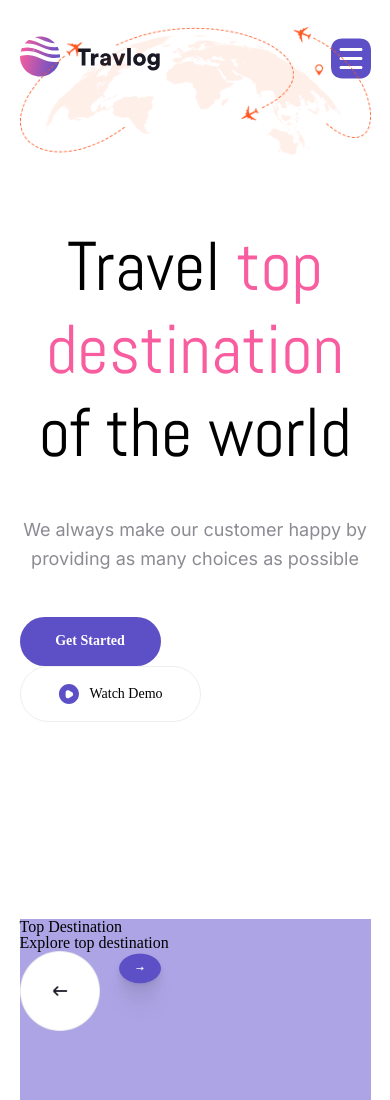
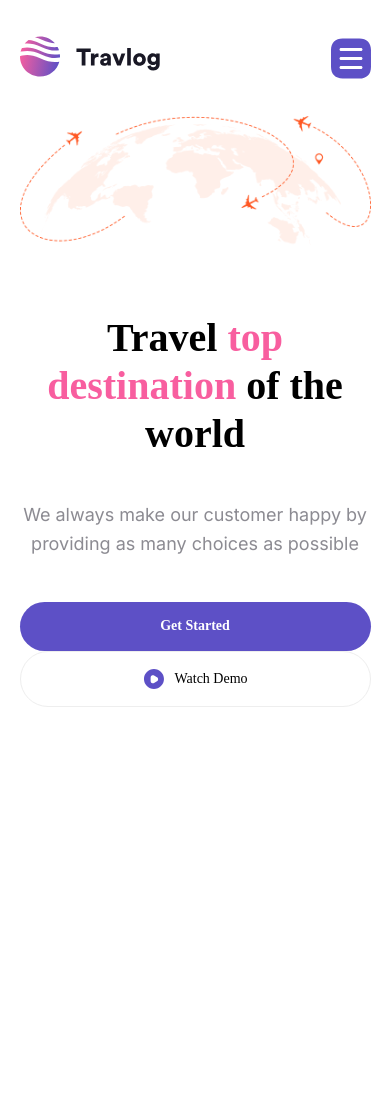
Before and after one commit to ketiladzeshotiko/HomeWork9, a plain HTML site: page index.html in a window 390 px wide. Shown: the top 1100 px of the page. After the commit the page ends 844 px from the top, so only its background shows below. Drawn offline with Linux system fonts and the light colour scheme.

Commit message:
add responsive

```diff
--- a/css/style.css
+++ b/css/style.css
@@ -36,7 +36,7 @@
     margin: 0 auto;
     /* background-color: rgb(195, 231, 142); */
     display: flex;
-    height: 606px;
+    /* height: 606px; */
     align-items: center;
 }
 .left-block{
@@ -107,7 +107,7 @@ font-size: 14px;
 line-height: 120%;
 letter-spacing: 0%;
 color: white;
-text-align: center;
+
 align-items: center;
 justify-content: center;
 }
@@ -125,26 +125,6 @@ justify-content: center;
 }
 
 /* section2 */
-.container2{
-    max-width: 1140px;
-    width: 90%;
-    margin: 0 auto;
-    display: flex;
-    background-color: #aca4e4;
-    margin-top: 197px;
-    height: 867px;
-
-}
-.topright-div{
-    display: flex;
-}
-.rowimage{
-    width: 80px;
-    height: 80px;
-}
-
-
-
 
 
 
@@ -159,24 +139,52 @@ justify-content: center;
   .secondDIV  {order: 1;}
   .firstDIV {order: 2;}
   .button-div  {order: 3;}
+
   .container{
     flex-direction: column-reverse;
   }
   .left-block{
     width: 100%;
     margin-top: 64px;
+    /* display: flex;
+    flex-wrap: wrap; */
+    text-align: center;
+    justify-content: center;
     align-items: center;
-    text-align: center;
+
 
   }
    .right-block{
-    /* margin-top: 64px; */
     width: 100%;
+   }
+  h2{
+    font-family: Circular Std;
+font-weight: 700;
+font-size: 56px;
+line-height: 120%;
+letter-spacing: 0%;
+text-align: center;
+color: black;
 
+  }
+  span {
+    font-family: Circular Std;
+font-weight: 700;
+font-size: 56px;
+line-height: 120%;
+letter-spacing: 0%;
+text-align: center;
+color: #F85E9F;
+  }
+  .sectionP{
+    margin-block: 43px;
 
-   }
-
-
+  }
+  .littleDIV{
+    align-items: center;
+    text-align: center;
+    justify-content: center;
+  }
 }
 
 
@@ -189,5 +197,27 @@ justify-content: center;
   .littleDIV{
     flex-direction: column;
   }
-
+  .leftDIV{
+    width: 100%;
+  }
+  .rightDIV{
+    width: 100%;
+  }
+  h2{
+font-weight: 700;
+font-size: 40px;
+line-height: 120%;
+letter-spacing: 0%;
+text-align: center;
+color: #000000;
+  }
+  span{
+    font-family: Circular Std;
+font-weight: 700;
+font-size: 40px;
+line-height: 120%;
+letter-spacing: 0%;
+text-align: center;
+color: #F85E9F;
+  }
 }
--- a/index.html
+++ b/index.html
@@ -10,6 +10,7 @@
 <link href="https://fonts.googleapis.com/css2?family=Abel&display=swap" rel="stylesheet">
 <link href="https://fonts.googleapis.com/css2?family=Inter:ital,opsz,wght@0,14..32,100..900;1,14..32,100..900&display=swap" rel="stylesheet">
     <title>HomeWork9</title>
+    <link rel="stylesheet" href="https://cdnjs.cloudflare.com/ajax/libs/font-awesome/6.7.2/css/all.min.css">
 </head>
 <body>
     <!--header  -->
@@ -68,19 +69,7 @@
     </div>
      </section>
      <!-- section2 -->
-      <section class="section2">
-      <div class="container2">
-     <div class="topdiv">
-    <div contenteditable="topleft-div">
-<p>Top Destination</p>
-<p>Explore top destination</p>
-    </div>
-    <div class="topright-div">
-<img class="rowimage" src="images/Group9237.png" alt="">
-<img class="rowimage" src="images/Group9236.png" alt="">
-    </div>
-     </div>
-      </div>
-      </section>
+
+
 </body>
 </html>
```
Also changed, not shown: images/Rectangle 6.png (added).
